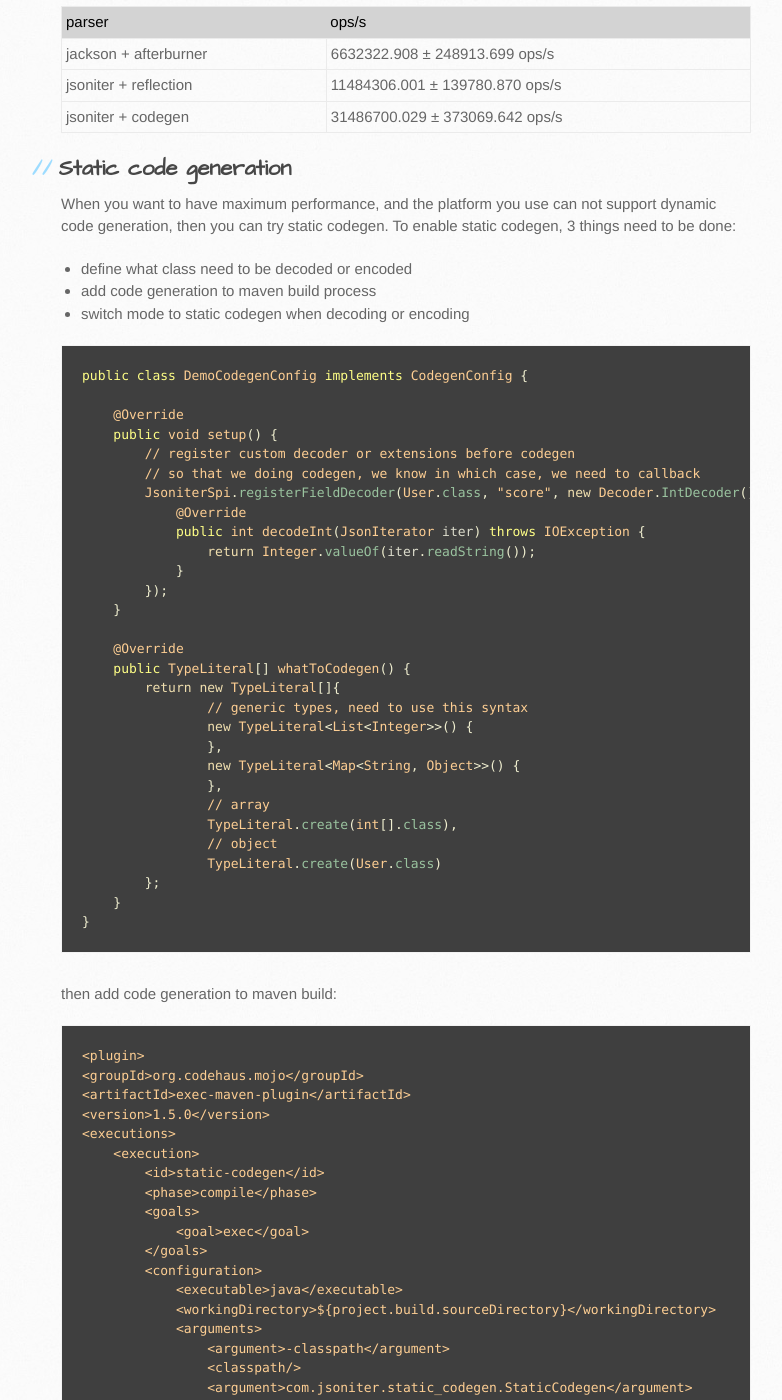
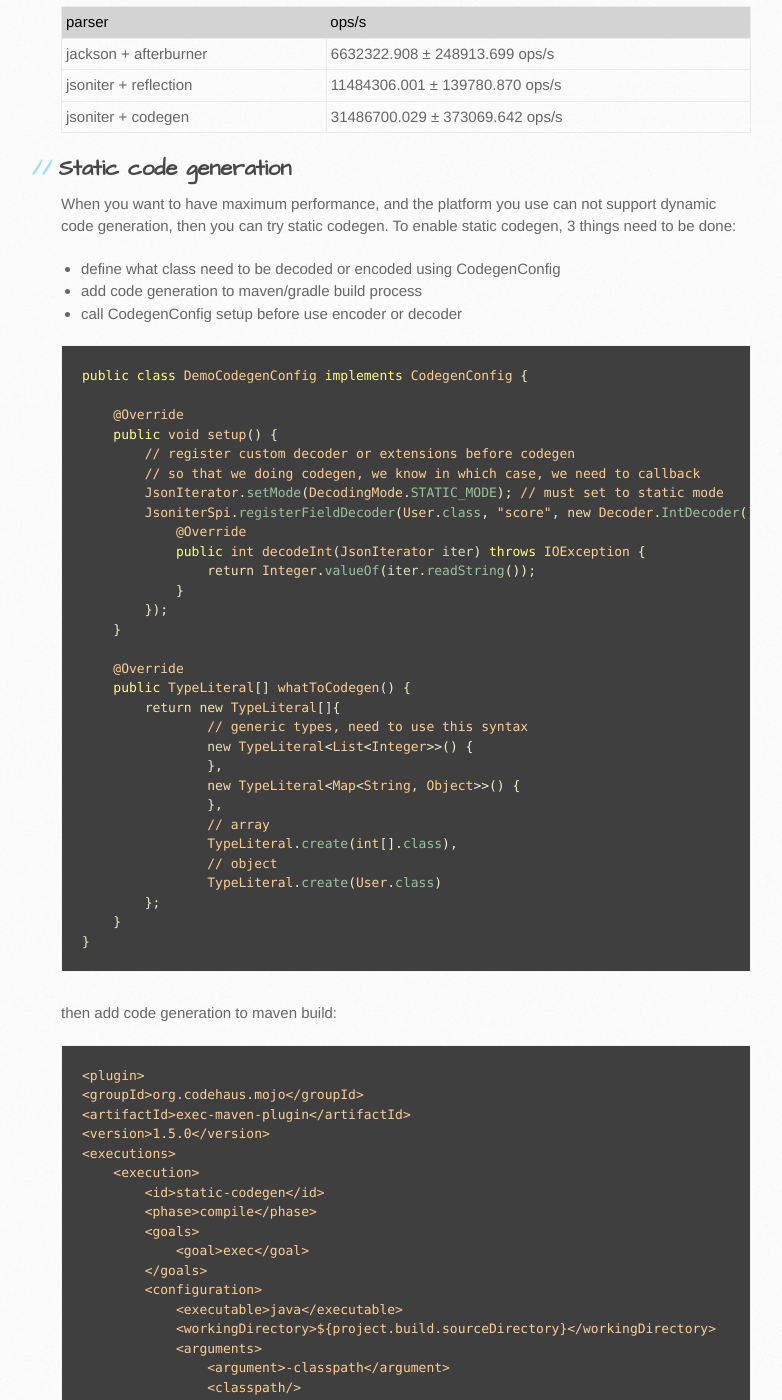
Before and after one commit to json-iterator/json-iterator.github.io, a Jekyll site: the page built from java-features.md, in a window 1280 px wide and 1400 px high, scrolled down 4527 px. Shown: the whole window, without its empty margins (109-891 px from the left). Built offline with Jekyll 4.4.1, drawn with Linux system fonts in a browser that asks for light colours; comment, search, counter and statistics services are not loaded; some of the changed text lies outside the part shown.

Commit message:
Update java-features.md

````diff
--- a/java-features.md
+++ b/java-features.md
@@ -156,9 +156,9 @@
 
 When you want to have maximum performance, and the platform you use can not support dynamic code generation, then you can try static codegen. To enable static codegen, 3 things need to be done:
 
-* define what class need to be decoded or encoded
-* add code generation to maven build process
-* switch mode to static codegen when decoding or encoding
+* define what class need to be decoded or encoded using CodegenConfig
+* add code generation to maven/gradle build process
+* call CodegenConfig setup before use encoder or decoder
 
 
 ```java
@@ -168,6 +168,7 @@
     public void setup() {
         // register custom decoder or extensions before codegen
         // so that we doing codegen, we know in which case, we need to callback
+        JsonIterator.setMode(DecodingMode.STATIC_MODE); // must set to static mode
         JsoniterSpi.registerFieldDecoder(User.class, "score", new Decoder.IntDecoder() {
             @Override
             public int decodeInt(JsonIterator iter) throws IOException {
@@ -224,14 +225,11 @@
 
 the generated java source code will be written out to `src/main/java` folder of your project. The output dir is specified by setting the workingDirectory to the `project.build.sourceDirectory`. The output dir can also be specified as the second argument to StaticCodeGenerator.
 
-The final step is to switch mode
+by setting the mode to static, dynamic code generation will not happen if the class to decode/encode does not have corresponding decoder/encoder, instead exception will be thrown.
 
-```java
-JsonIterator.setMode(DecodingMode.STATIC_MODE); // set mode before using
-JsonIterator.deserialize(...
-```
+For normal java project, please refer to demo: https://github.com/json-iterator/java/tree/master/demo
 
-by setting the mode to static, dynamic code generation will not happen if the class to decode/encode does not have corresponding decoder/encoder, instead exception will be thrown.
+For android project, please refer to the android demo: https://github.com/json-iterator/java/tree/master/android-demo
 
 # Object binding styles
 
````
